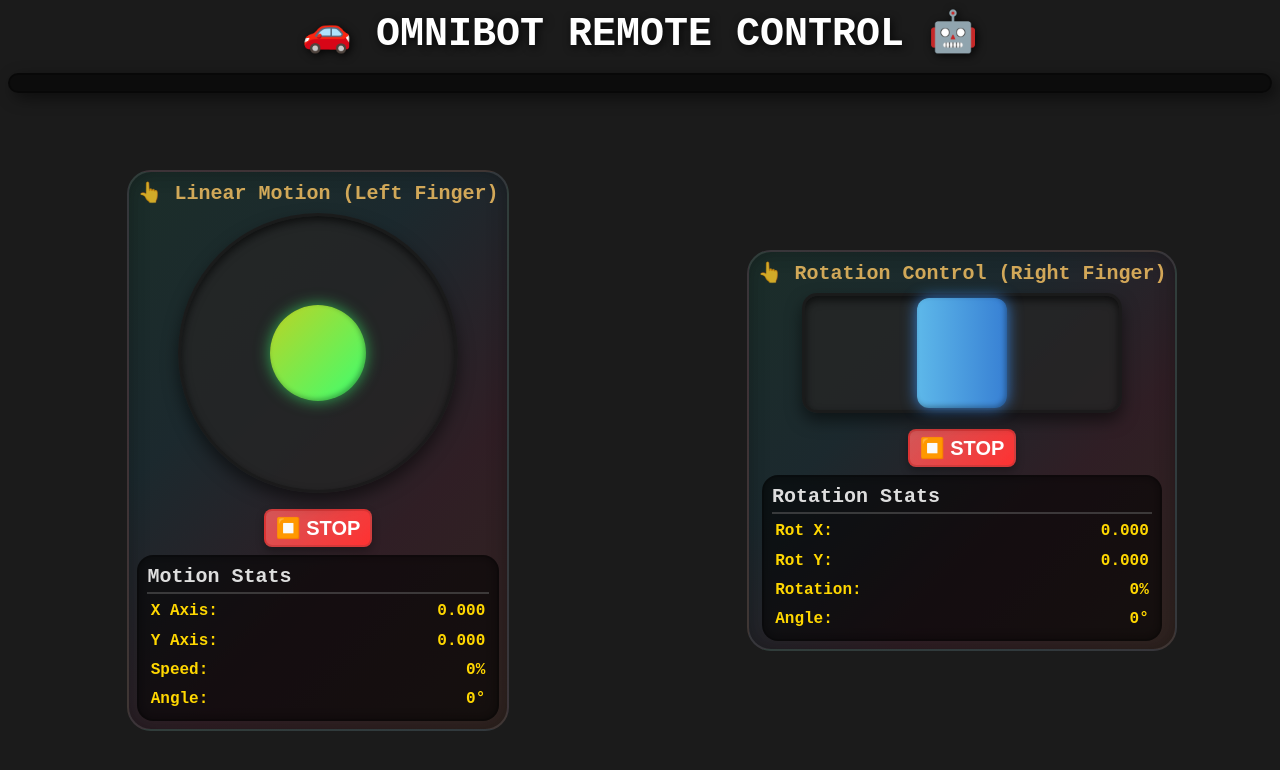
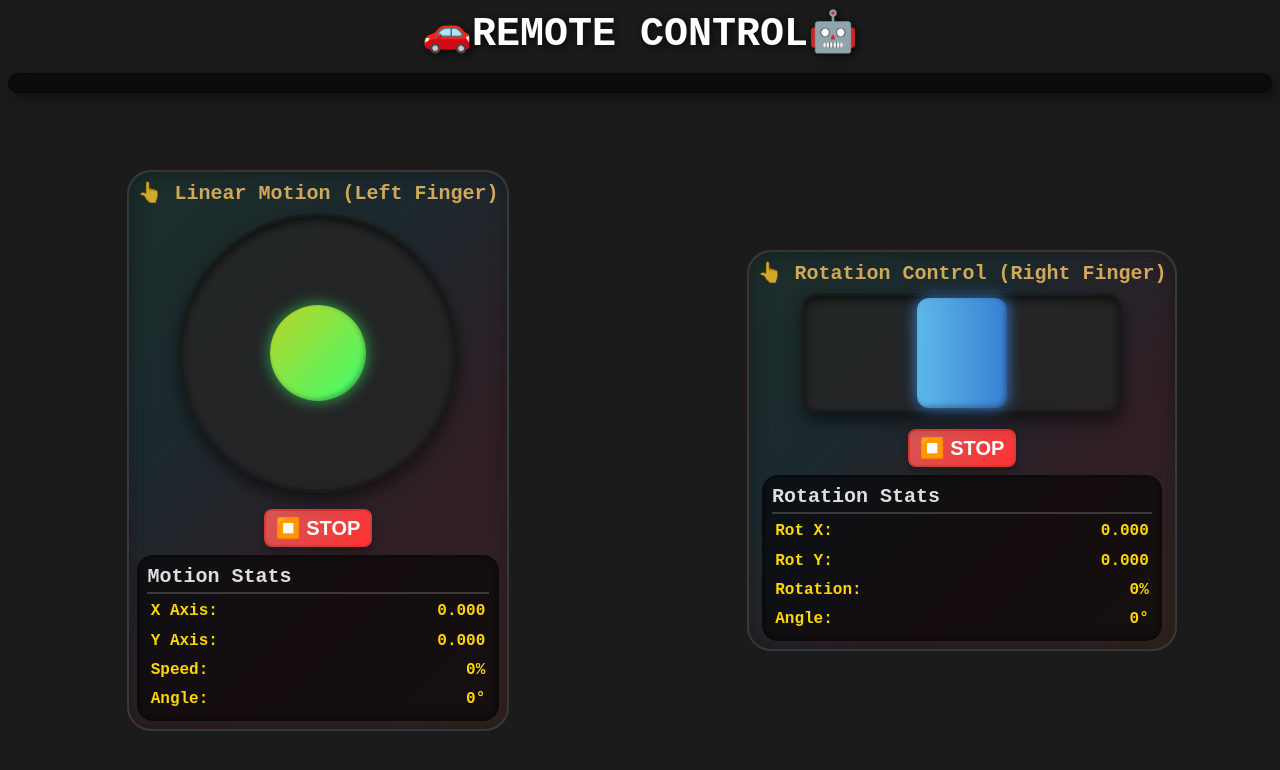
Before and after one commit to brashovyan/diplom_maga, a website: page robot_control/index.html in a window 1280 px wide. Drawn offline with Linux system fonts and the light colour scheme.

```diff
--- a/robot_control/index.html
+++ b/robot_control/index.html
@@ -6,7 +6,7 @@
   <meta name="viewport" content="width=device-width, initial-scale=1.0, maximum-scale=1.0, user-scalable=no, viewport-fit=cover">
   <meta name="apple-mobile-web-app-capable" content="yes">
   <meta name="apple-mobile-web-app-status-bar-style" content="black-translucent">
-  <title>🤖 Omnibot Remote Control</title>
+  <title>🤖Remote Control</title>
   <style>
 * {
     margin: 0;
@@ -310,7 +310,7 @@ span {
 </head>
 
 <body>
-  <h1>🚗 OMNIBOT REMOTE CONTROL 🤖</h1>
+  <h1>🚗REMOTE CONTROL🤖</h1>
 
   <header>
   </header>
```
Also changed, not shown: 2 other files.
